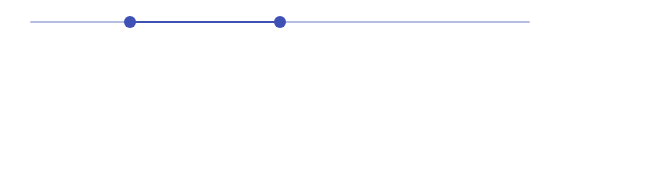
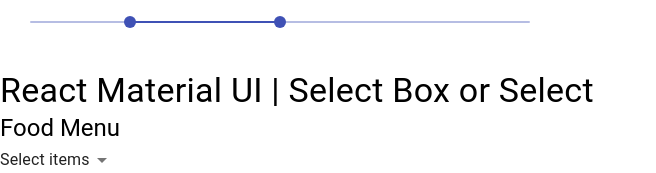
Before and after one commit to Ujala-355/Advance_react, a React (Create React App) app: page / in a window 1280 px wide. Shown: the part 678-851 px from the top of the page, without its empty margins (0-656 px from the left). Before the commit the page ends 800 px from the top, so only its background shows below. Built offline with nearby package versions, Linux system fonts and the light colour scheme.

Commit message:
using mui create Select opstion

```diff
--- a/src/MUICheckBox.js
+++ b/src/MUICheckBox.js
@@ -1,6 +1,7 @@
 import React, { useState } from "react";
 import { Checkbox,Radio,Slider} from "@material-ui/core";
 import RangeSlider from "./RangeSlider";
+import Select_Opstion from "./Mselect"
 const App = () => {
   const [name, setName] = useState([]);
   const [gender,setGender]=useState("Girl")
@@ -92,6 +93,7 @@
             />
         </div>
         <RangeSlider/>
+        <Select_Opstion/>
     </>
   );
 };
--- /dev/null
+++ b/src/Mselect.js
@@ -0,0 +1,27 @@
+import React,{useState} from "react";
+import {Select,MenuItem,Typography} from "@material-ui/core";
+const Select_Opstion=()=>{
+    const [course,setCourse]=useState("");
+    const updateValue=(e)=>{
+        console.log(e.target.value);
+        setCourse(e.target.value);
+    }
+    return(
+        <>
+            <Typography variant="h4">React Material UI | Select Box or Select</Typography>
+            <Typography variant="h5">Food Menu</Typography>
+            <Select
+                value={course}
+                displayEmpty
+                onChange={updateValue}
+            >
+                <MenuItem value="">Select items</MenuItem>
+                <MenuItem value={1}>Samosa</MenuItem>
+                <MenuItem value={2}>Jalebi</MenuItem>
+                <MenuItem value={3}>Aloo Paratha</MenuItem>
+                <MenuItem value={4}>Alu Dam</MenuItem>
+            </Select>
+        </>
+    )
+}
+export default Select_Opstion;
--- a/src/RangeSlider.js
+++ b/src/RangeSlider.js
@@ -15,7 +15,6 @@
                     onChange={updateVal}
                     variant="secondary"
                 />
-
             </div>
         </>
     )
```
